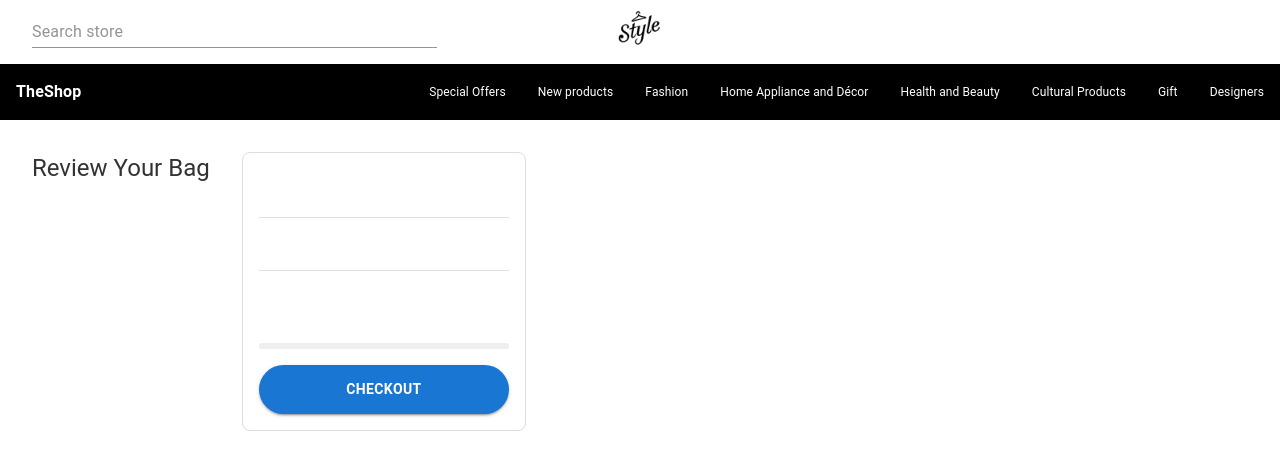
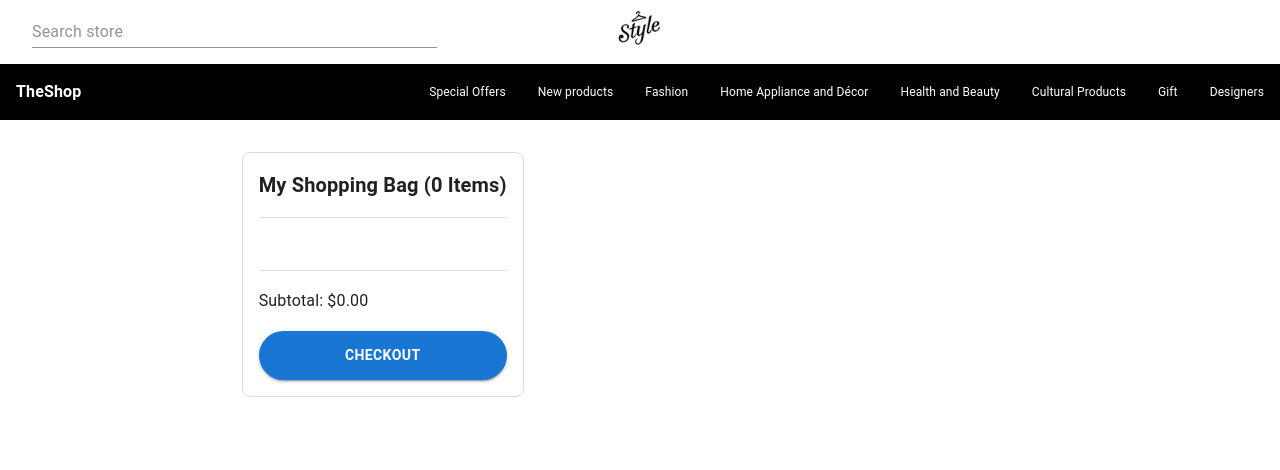
Before and after one commit to mohammad9675/shop, a React (Vite) app: page /review-bag in a window 1280 px wide. Shown: the top 470 px of the page. Built offline with nearby package versions, Linux system fonts and the light colour scheme; some icons are missing.

Commit message:
view is fine now, still have wierd rendering issues for the size and color

```diff
--- a/src/pages/ReviewBagPage.jsx
+++ b/src/pages/ReviewBagPage.jsx
@@ -51,7 +51,7 @@ export default function ReviewBagPage() {
       <Grid container spacing={4} sx={{ p: 4 }}>
         {/* LEFT SIDE - Product Cards */}
         <Grid item xs={12} md={8}>
-          <Typography variant="h5" sx={{ mb: 3 , color: "#333"}}>
+          <Typography variant="h5" sx={{ mb: 3 }}>
             Review Your Bag
           </Typography>
 
@@ -140,7 +140,7 @@ export default function ReviewBagPage() {
               top: 20,
             }}
           >
-            <Typography variant="h6">
+            <Typography variant="h6" color="text.primary" fontWeight={"bold"}>
               My Shopping Bag ({cartItems.length} Item
               {cartItems.length !== 1 && "s"})
             </Typography>
@@ -164,15 +164,21 @@ export default function ReviewBagPage() {
                     sx={{ width: 80, height: 100, objectFit: "cover", mr: 2 }}
                   />
                   <Box flexGrow={1}>
-                    <Typography variant="subtitle2">{item.title}</Typography>
+                    <Typography variant="subtitle2" color="text.primary">
+                      {item.title}
+                    </Typography>
                     <Typography variant="body2" color="text.secondary">
                       {item.size}, {item.color}
                     </Typography>
-                    <Typography variant="body1" sx={{ fontWeight: "bold" }}>
+                    <Typography
+                      variant="body1"
+                      color="text.secondary"
+                      sx={{ fontWeight: "bold" }}
+                    >
                       ${item.price.toFixed(2)}
                     </Typography>
-                    <Typography variant="body2">
-                      Qty: {item.quantity}
+                    <Typography variant="body2" color="text.secondary">
+                      Quantity: {item.quantity}
                     </Typography>
                   </Box>
                   <IconButton
@@ -192,15 +198,15 @@ export default function ReviewBagPage() {
 
             <Divider sx={{ my: 2 }} />
 
-            <Typography variant="subtitle1">
+            <Typography variant="subtitle1" color="text.primary">
               Subtotal: ${subtotal.toFixed(2)}
             </Typography>
-            {remaining > 0 && (
+            {/* {remaining > 0 && (
               <Typography variant="body2" sx={{ mb: 1 }}>
                 Only ${remaining.toFixed(2)} away from FREE SHIPPING
               </Typography>
-            )}
-            <Box
+            )} */}
+            {/* <Box
               sx={{
                 width: "100%",
                 height: 6,
@@ -216,7 +222,7 @@ export default function ReviewBagPage() {
                   borderRadius: 3,
                 }}
               />
-            </Box>
+            </Box> */}
 
             <Button
               variant="contained"
```
